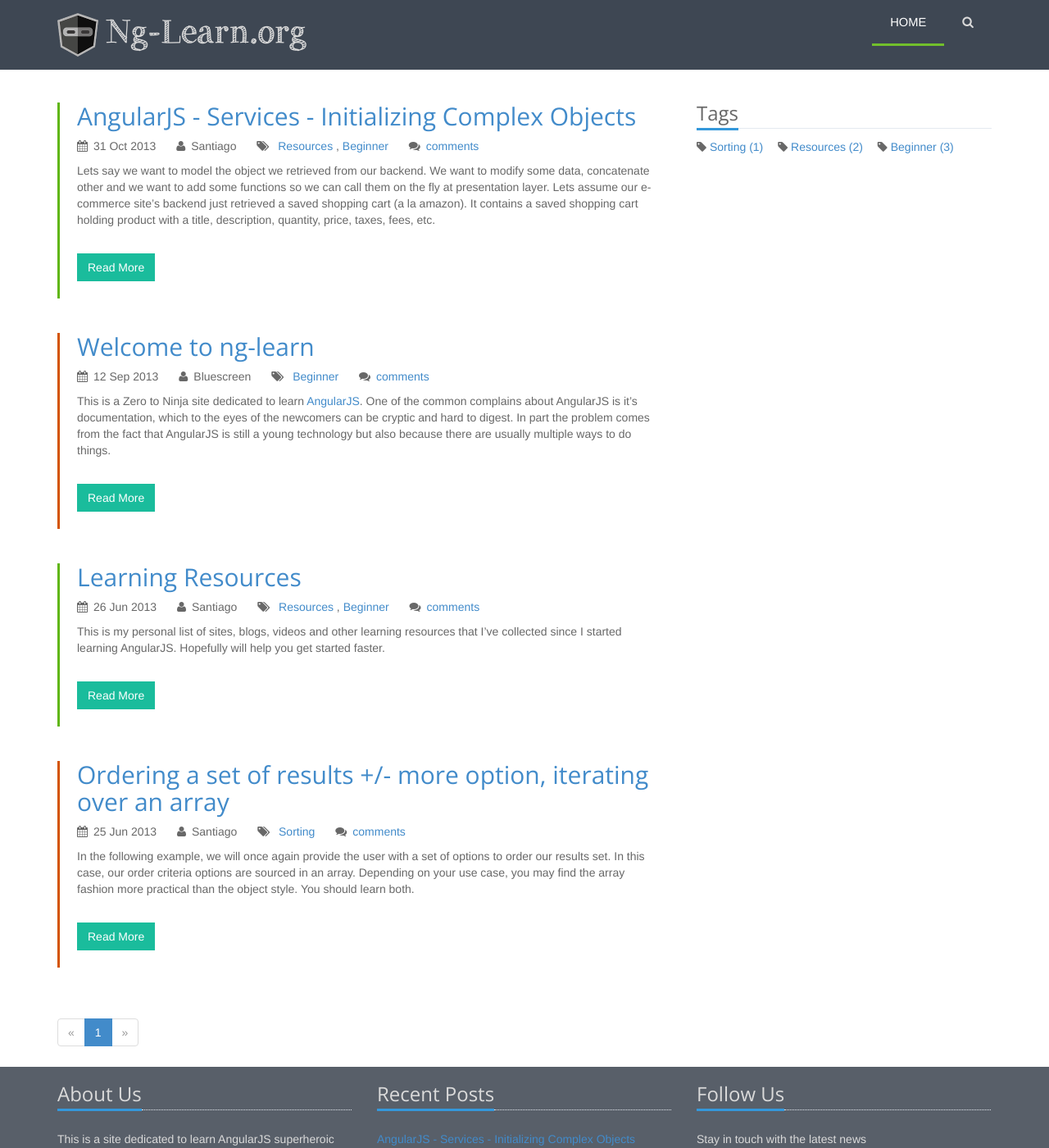
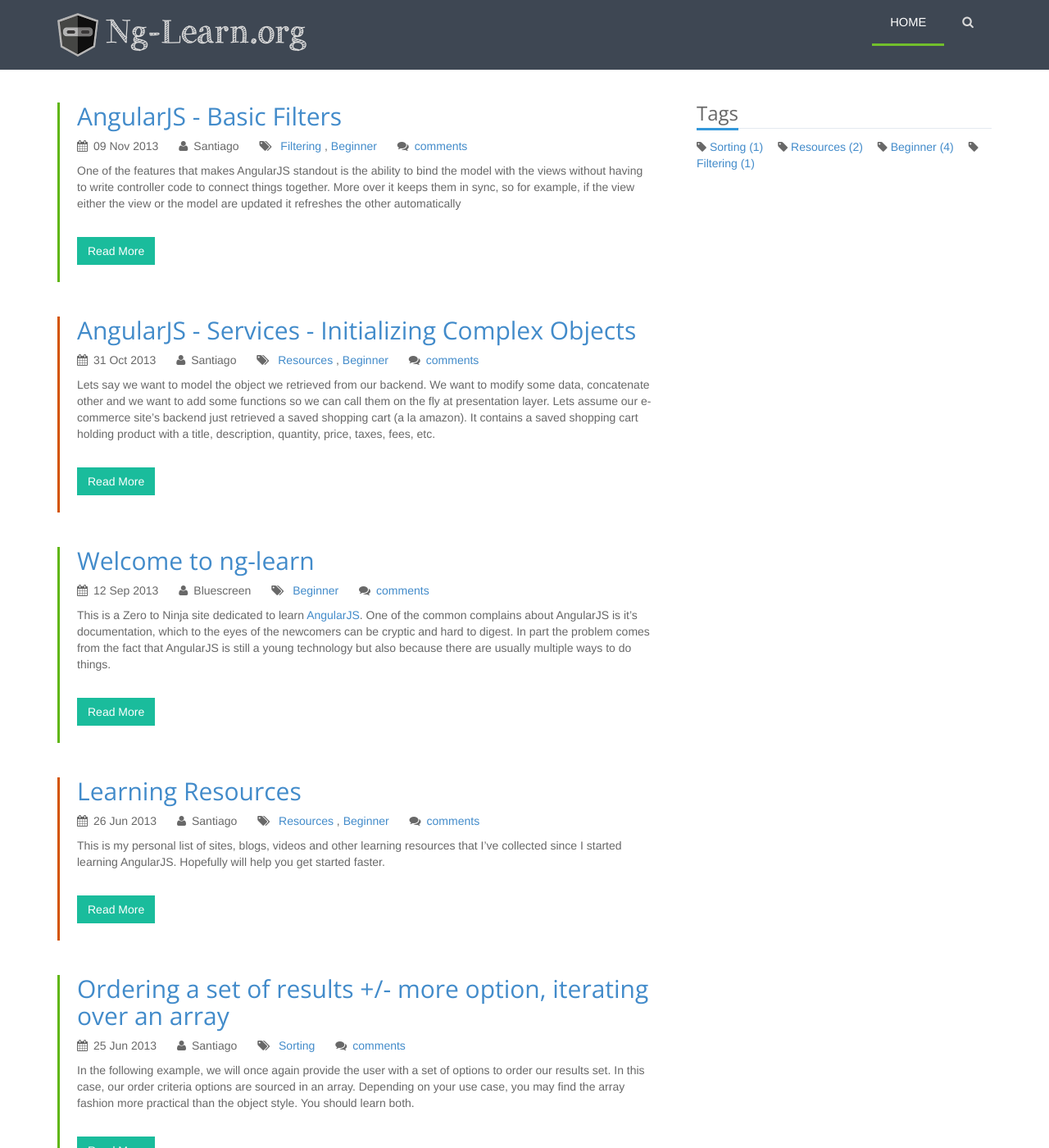
Before and after one commit to ng-learn-org/ng-learn-org.github.io, a Jekyll site: the page built from index.html, in a window 1280 px wide and 1400 px high. Shown: the whole window at 82% size. Built offline with Jekyll 4.4.1, drawn with Linux system fonts in a browser that asks for light colours; the list of posts is cut into pages by our own code; comment, search, counter and statistics services are not loaded; some of the changed text lies outside the part shown.

Commit message:
Added post from angularjs-examples

```diff
--- a/_includes/plunker.html
+++ b/_includes/plunker.html
@@ -1,6 +1,6 @@
 {% raw %}
 <button class="btn btn-custom" data-toggle="modal" data-target="#plunker{% endraw %}{{ include.id }}{% raw %}">
-  Launch Demo
+{% endraw %} {% if include.title %} {{ include.title }} {% else %} Launch Demo {% endif %} {% raw %}
 </button>
 
 <div class="modal fade" id="plunker{% endraw %}{{ include.id }}{% raw %}">
--- /dev/null
+++ b/_posts/2013-11-09-AngularJS-Basic-Filters.markdown
@@ -0,0 +1,33 @@
+---
+layout: post
+title: AngularJS - Basic Filters
+author: Santiago
+categories: [filtering, beginner]
+---
+
+One of the features that makes AngularJS standout is the ability to bind the model with the views without having to write controller code to connect things together. More over it keeps them in sync, so for example, if the view either the view or the model are updated it refreshes the other automatically
+
+As an example, consider the following snippet of code consisting of two input fields for filtering first and last names, and a list of results.
+
+{% highlight html %}
+<div>
+    <h2>Filters:</h2>
+    Name: <input type="text" ng-model="filters.name"/>
+    Last Name: <input type="text" ng-model="filters.lastName"/>
+</div>
+<div>
+    <h2>List of results:</h2>
+    <div ng-repeat="person in results | filter:filters">
+        {% raw %} {{person.name}} {{person.lastName}} {% endraw %}
+    </div>
+</div>
+{% endhighlight %}
+
+In this case, we have combined all our input fields in a single model object called `filters`. Moving on, we have a `repeat` section in which we applied the filters to a list called `results`. Angular will look into each object we iterate over, check if the object has `name` and `lastName` attributes and if it has them, it will compare their values to `filters.name` and `filters.lastName`, finally if they match they will be included in the resulting collection. All the magic happens on the html code, without a single line of Javascript.
+
+
+For more information go to the AngularJS [documentation][1] on filters
+
+{% include plunker.html id="0xgNmw" %}
+
+[1]: http://docs.angularjs.org/api/ng.filter:filter
```
Also changed, not shown: tags/filtering.html (added, +7 -0 lines).
